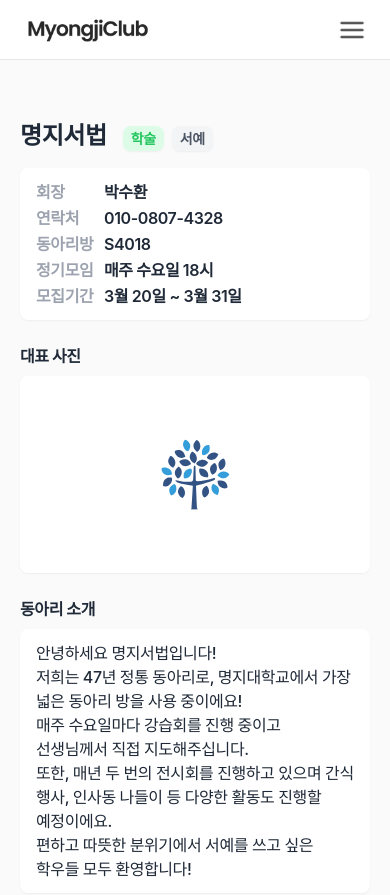
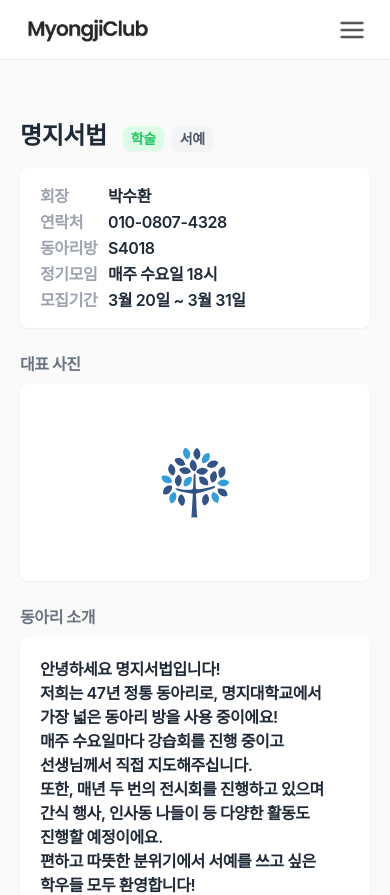
Before and after one commit to k-kbk/Myongji-Club-FE, a Next.js app: page /club/1 in a window 390 px wide. Shown: the top 895 px of the page. Built offline with nearby package versions, Linux system fonts and the light colour scheme; a web font is replaced by a local one.

Commit message:
design: 기타 디자인 수정

```diff
--- a/src/components/club/ClubInfo.tsx
+++ b/src/components/club/ClubInfo.tsx
@@ -1,6 +1,6 @@
 export default function ClubInfo() {
   return (
-    <div className="mt-4 rounded-lg bg-white px-4 py-3 text-base font-semibold shadow-sm sm:mt-6 sm:px-6 sm:py-5 sm:text-lg">
+    <div className="mt-4 rounded-lg bg-white px-5 py-4 text-base font-semibold shadow-sm sm:mt-6 sm:px-6 sm:py-5 sm:text-lg">
       <div>
         <span className="mb-0.5 inline-block w-72">
           <span className="mr-3 inline-block w-14 text-gray-400 sm:w-18">
--- a/src/pages/club/[id]/index.tsx
+++ b/src/pages/club/[id]/index.tsx
@@ -273,7 +273,7 @@ export default function Index({ clubId }: { clubId: number }) {
           {item.tag}
         </span>
         <ClubInfo />
-        <div className="mt-6 text-start text-base font-bold sm:mt-12 sm:text-lg">
+        <div className="mt-6 text-base font-bold text-gray-500 sm:mt-12 sm:text-lg">
           대표 사진
         </div>
         <div className="mt-2 flex flex-col items-center justify-center sm:mt-3">
@@ -286,13 +286,13 @@ export default function Index({ clubId }: { clubId: number }) {
             className="w-full rounded-lg shadow-sm"
           />
         </div>
-        <div className="mt-6 text-start text-base font-bold sm:mt-12 sm:text-lg">
+        <div className="mt-6 text-base font-bold text-gray-500 sm:mt-12 sm:text-lg">
           동아리 소개
         </div>
-        <div className="mt-2 rounded-lg bg-white px-4 py-3 shadow-sm sm:mt-3 md:px-6 md:py-5">
+        <div className="mt-2 rounded-lg bg-white px-5 py-5 shadow-sm sm:mt-3 sm:px-6 sm:py-5">
           {content.map((line, index) => (
             // eslint-disable-next-line react/no-array-index-key
-            <p key={index} className="text-base font-medium sm:text-lg">
+            <p key={index} className="text-base font-semibold sm:text-lg">
               {line}
             </p>
           ))}
@@ -301,7 +301,7 @@ export default function Index({ clubId }: { clubId: number }) {
       <div className="mb-8 flex justify-end">
         <Link
           href="/"
-          className="rounded-lg bg-gray-200 bg-opacity-70 px-4 py-2.5 text-sm font-semibold text-gray-600 shadow-sm transition-opacity hover:opacity-50 md:text-base"
+          className="rounded-lg bg-gray-200 bg-opacity-70 px-4 py-2.5 text-sm font-semibold text-gray-600 shadow-sm transition-opacity hover:opacity-50 sm:text-base"
         >
           이전으로 돌아가기
         </Link>
--- a/src/pages/notice/[id]/index.tsx
+++ b/src/pages/notice/[id]/index.tsx
@@ -66,11 +66,11 @@ export default function Index({ noticeId }: { noticeId: number }) {
           {dummy[noticeId].date}
         </time>
       </div>
-      <div className="mb-8 w-full rounded-lg bg-white px-4 py-3 shadow-sm md:px-6 md:py-5">
+      <div className="mb-8 w-full rounded-lg bg-white px-5 py-5 shadow-sm md:px-6 md:py-5">
         {content.map((line, index) => (
           // eslint-disable-next-line react/no-array-index-key
           <div key={index}>
-            <p className="text-base font-medium md:text-lg">{line}</p>
+            <p className="text-base font-semibold md:text-lg">{line}</p>
             <br />
           </div>
         ))}
```
